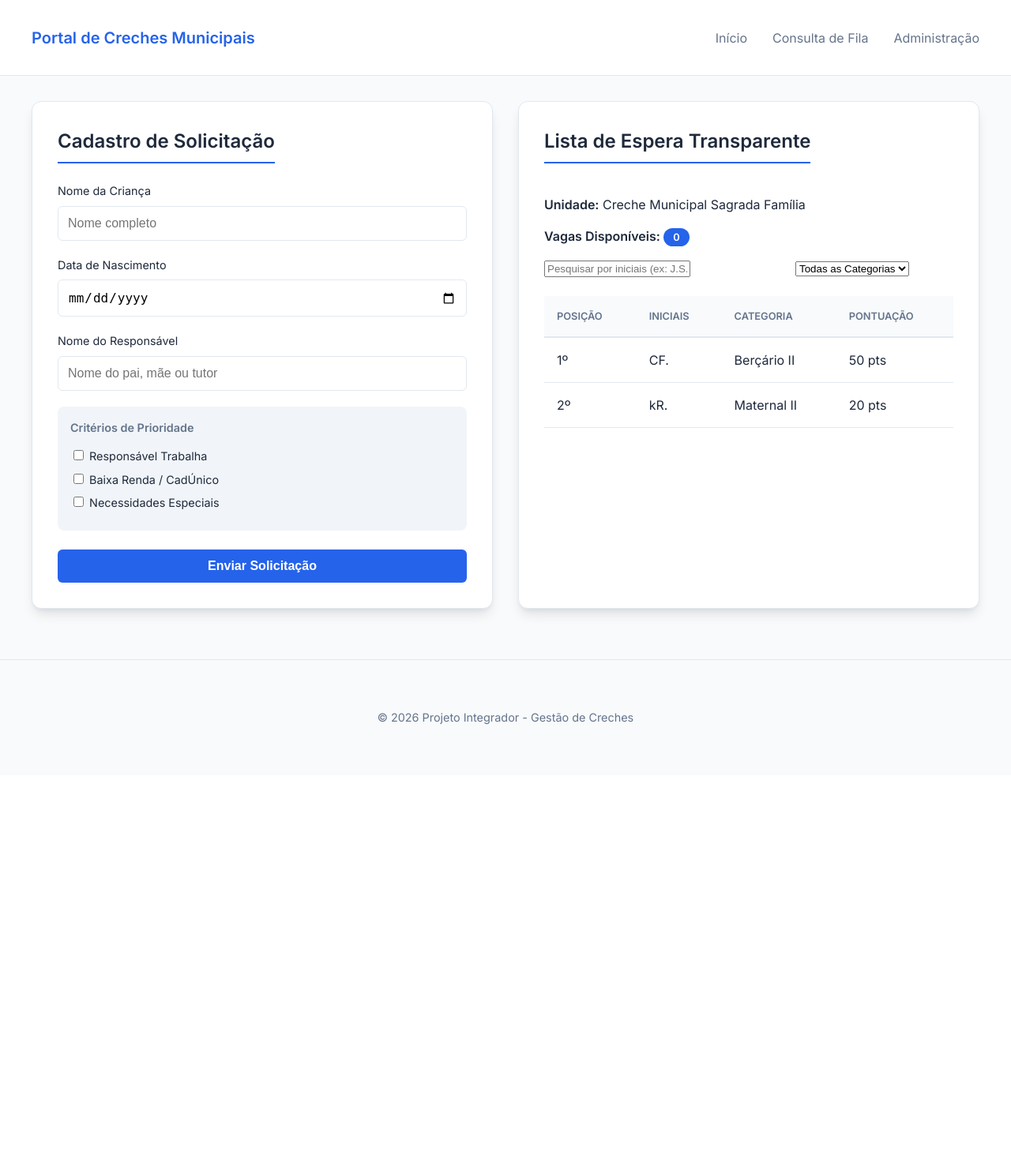
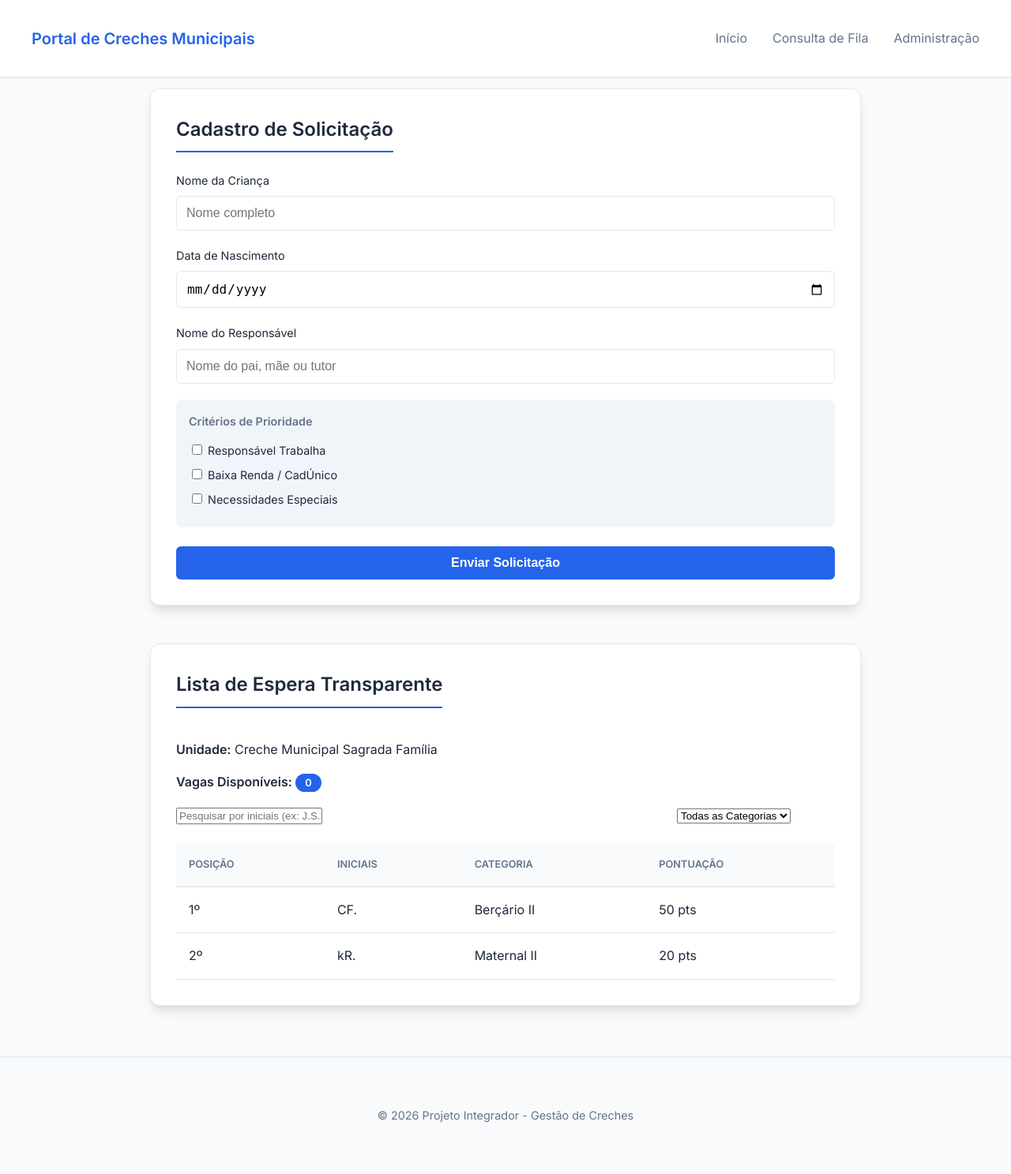
Before and after one commit to Mgrpoisom/projeto_integrador, a Flask app: page / in a window 1280 px wide. Shown: the whole page at 79% size. Before the commit the page ends 918 px from the top, so only its background shows below. Run offline with Flask 3, Linux system fonts and the light colour scheme; data comes from the database, SQL or seed files in the repository.

Commit message:
UI: Changed layout to vertical stack for better navigation distinction

```diff
--- a/static/css/style.css
+++ b/static/css/style.css
@@ -9,23 +9,28 @@
     --border-color: #e2e8f0;
 }
 
+html {
+    scroll-behavior: smooth;
+}
+
 body {
     font-family: 'Inter', sans-serif;
+    background-color: #f8fafc;
+    color: #1e293b;
     margin: 0;
-    padding: 0;
-    background-color: var(--bg-color);
-    color: var(--text-color);
-    line-height: 1.5;
+    line-height: 1.6;
+    padding-top: 80px; /* Espaço para o header fixo */
 }
 
 header {
-    background: var(--glass-bg);
-    backdrop-filter: blur(10px);
-    border-bottom: 1px solid var(--border-color);
-    padding: 1rem 2rem;
-    position: sticky;
+    background-color: #ffffff;
+    box-shadow: 0 1px 3px rgba(0,0,0,0.1);
+    padding: 1rem 0;
+    position: fixed;
     top: 0;
-    z-index: 100;
+    left: 0;
+    right: 0;
+    z-index: 1000;
 }
 
 nav {
@@ -62,18 +67,18 @@ nav a:hover {
 }
 
 .container {
-    max-width: 1200px;
+    max-width: 900px;
     margin: 2rem auto;
     padding: 0 1rem;
-    display: grid;
-    grid-template-columns: 1fr 1fr;
-    gap: 2rem;
+    display: flex;
+    flex-direction: column;
+    gap: 3rem;
 }
 
-@media (max-width: 768px) {
-    .container {
-        grid-template-columns: 1fr;
-    }
+.card:target {
+    border-color: var(--primary-color);
+    box-shadow: 0 0 20px rgba(37,99,235,0.2);
+    transform: translateY(-5px);
 }
 
 .card {
--- a/templates/index.html
+++ b/templates/index.html
@@ -12,7 +12,7 @@
         <nav>
             <h1>Portal de Creches Municipais</h1>
             <ul>
-                <li><a href="/">Início</a></li>
+                <li><a href="#cadastroSection">Início</a></li>
                 <li><a href="#filaSection">Consulta de Fila</a></li>
                 <li><a href="/admin">Administração</a></li>
             </ul>
@@ -21,7 +21,7 @@
 
     <main>
         <section class="container">
-            <div class="card">
+            <div class="card" id="cadastroSection">
                 <h2>Cadastro de Solicitação</h2>
                 <form id="cadastroForm">
                     <div class="form-group">
```
Also changed, not shown: resumo.md (+4 -3 lines).
